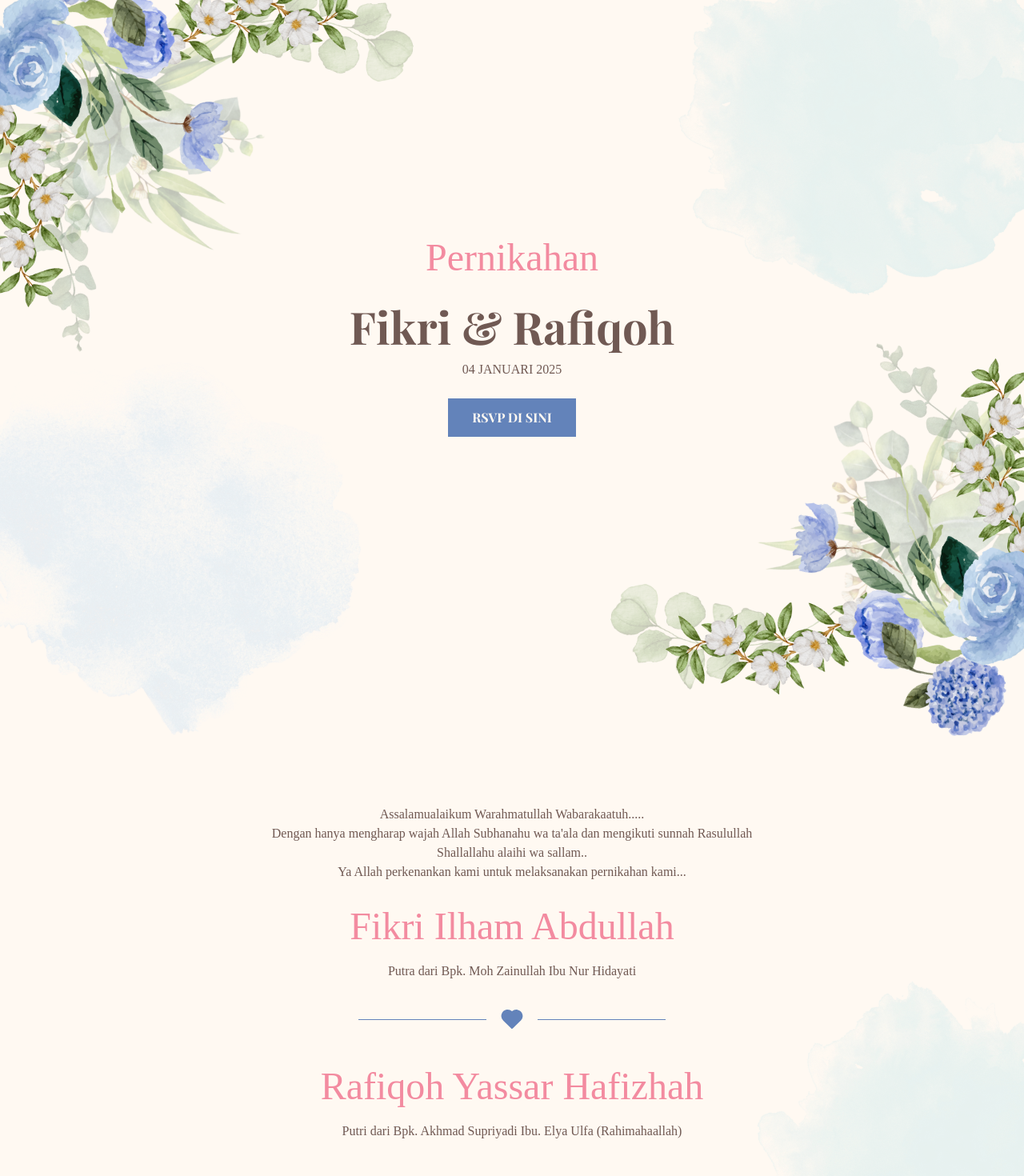
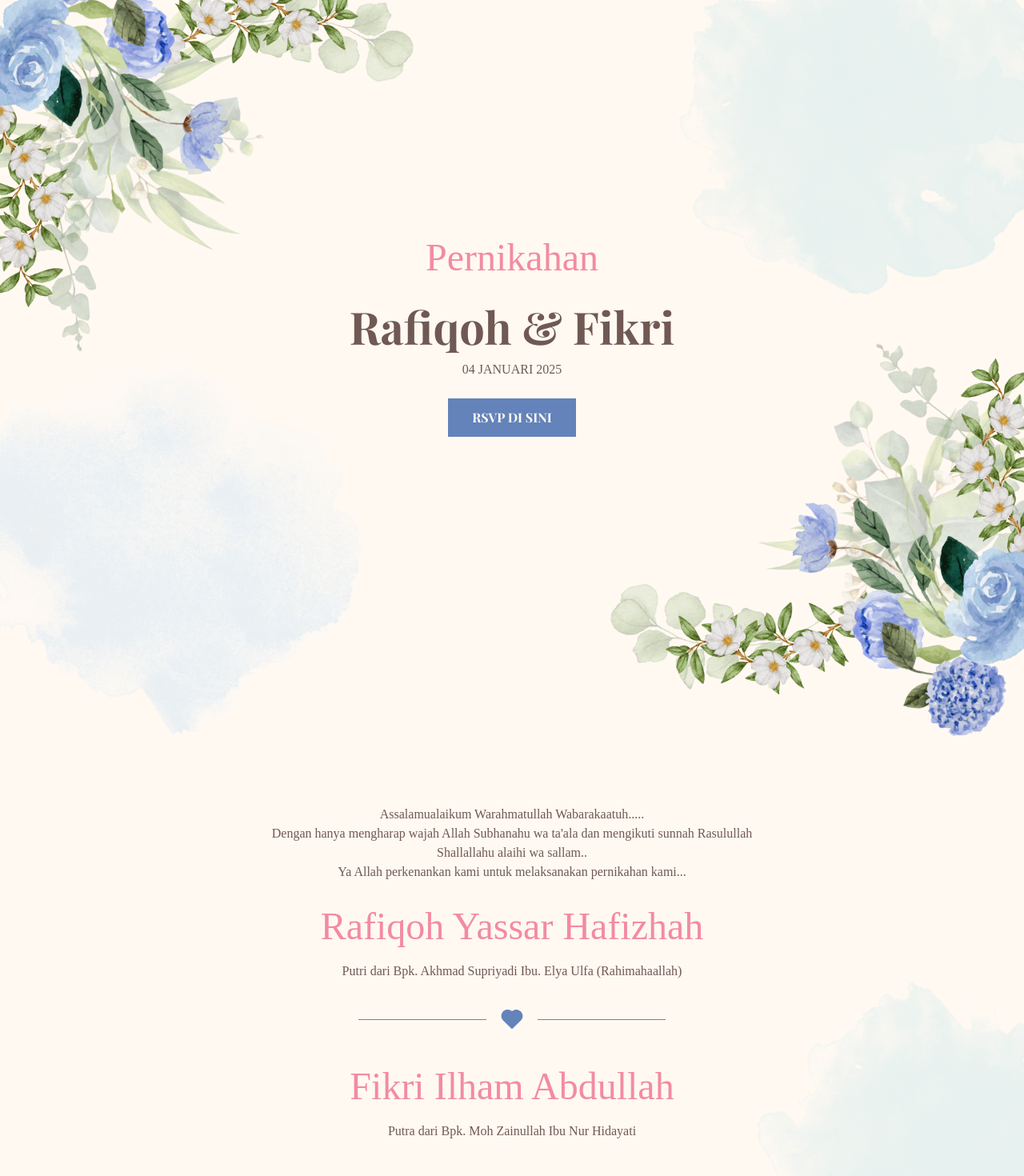
Before and after one commit to ahmadhilmandani/fe-wedding-site-1, a React (Vite) app: page / in a window 1280 px wide. Shown: the top 1470 px of the page at 80% size. Built offline with nearby package versions, Linux system fonts and the light colour scheme; a web font is replaced by a local one.

Commit message:
change name

```diff
--- a/src/section/Landing.tsx
+++ b/src/section/Landing.tsx
@@ -23,7 +23,7 @@ export default function Landing() {
         <div className="max-w-[640px] w-full relative z-50">
           <h1 className="text-center text-cust-red-color font-medium mb-2">Pernikahan</h1>
           <div className="custom-heading-1 text-center">
-            Fikri & Rafiqoh
+          Rafiqoh & Fikri
           </div>
           <div className="text-center mb-6">
             04 JANUARI 2025
--- a/src/section/OpeningWord.tsx
+++ b/src/section/OpeningWord.tsx
@@ -16,8 +16,8 @@ export default function OpeningWord() {
             Ya Allah perkenankan kami
             untuk melaksanakan pernikahan kami...
           </p>
-          <h1 className="text-center text-cust-red-color font-medium mb-2">Fikri Ilham Abdullah</h1>
-          <p className="text-center">Putra dari Bpk. Moh Zainullah Ibu Nur Hidayati</p>
+          <h1 className="text-center text-cust-red-color font-medium mb-2">Rafiqoh Yassar Hafizhah</h1>
+          <p className="text-center">Putri dari Bpk. Akhmad Supriyadi Ibu. Elya Ulfa (Rahimahaallah)</p>
           <div className="my-8 flex justify-center items-center gap-4">
             <div className="w-[25%] h-[1px] bg-cust-blue-color">
             </div>
@@ -25,8 +25,8 @@ export default function OpeningWord() {
             <div className="w-[25%] h-[1px] bg-cust-blue-color">
             </div>
           </div>
-          <h1 className="text-center text-cust-red-color font-medium mb-2">Rafiqoh Yassar Hafizhah</h1>
-          <p className="text-center">Putri dari Bpk. Akhmad Supriyadi Ibu. Elya Ulfa (Rahimahaallah)</p>
+          <h1 className="text-center text-cust-red-color font-medium mb-2">Fikri Ilham Abdullah</h1>
+          <p className="text-center">Putra dari Bpk. Moh Zainullah Ibu Nur Hidayati</p>
         </div>
       </section>
     </>
```
